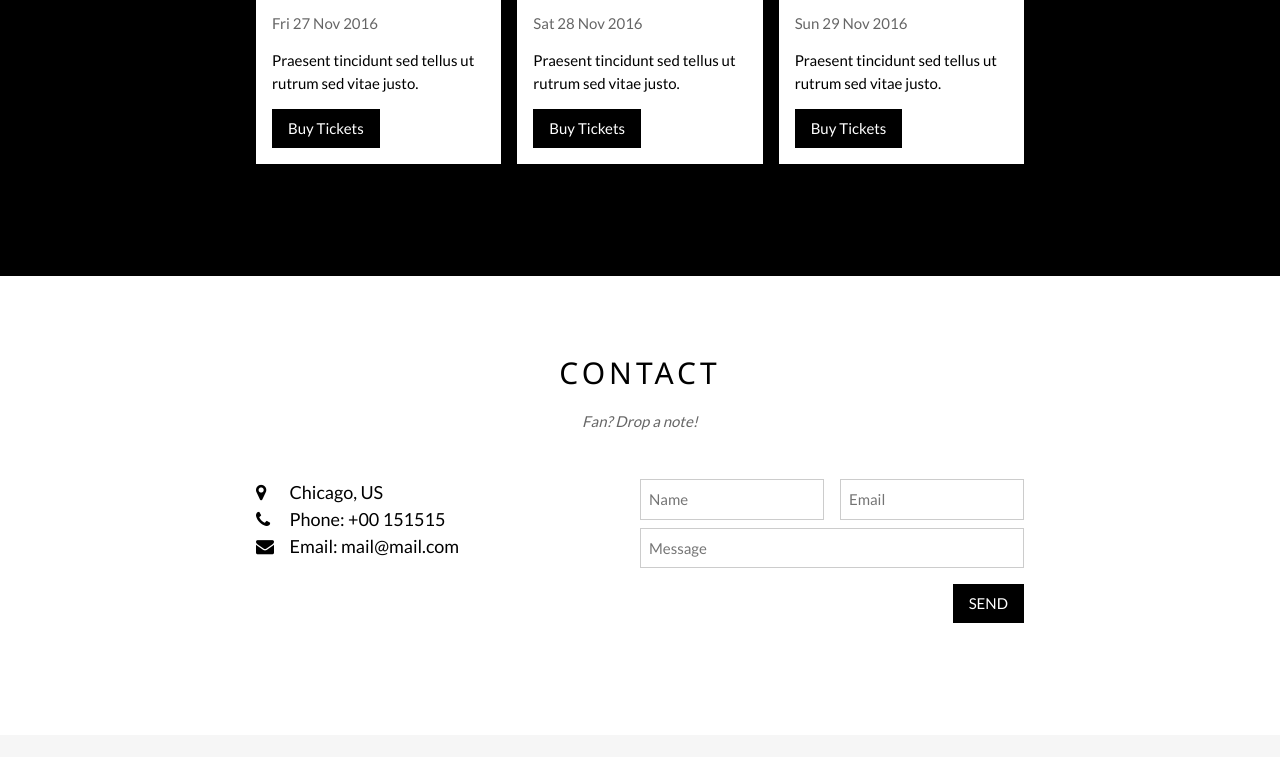
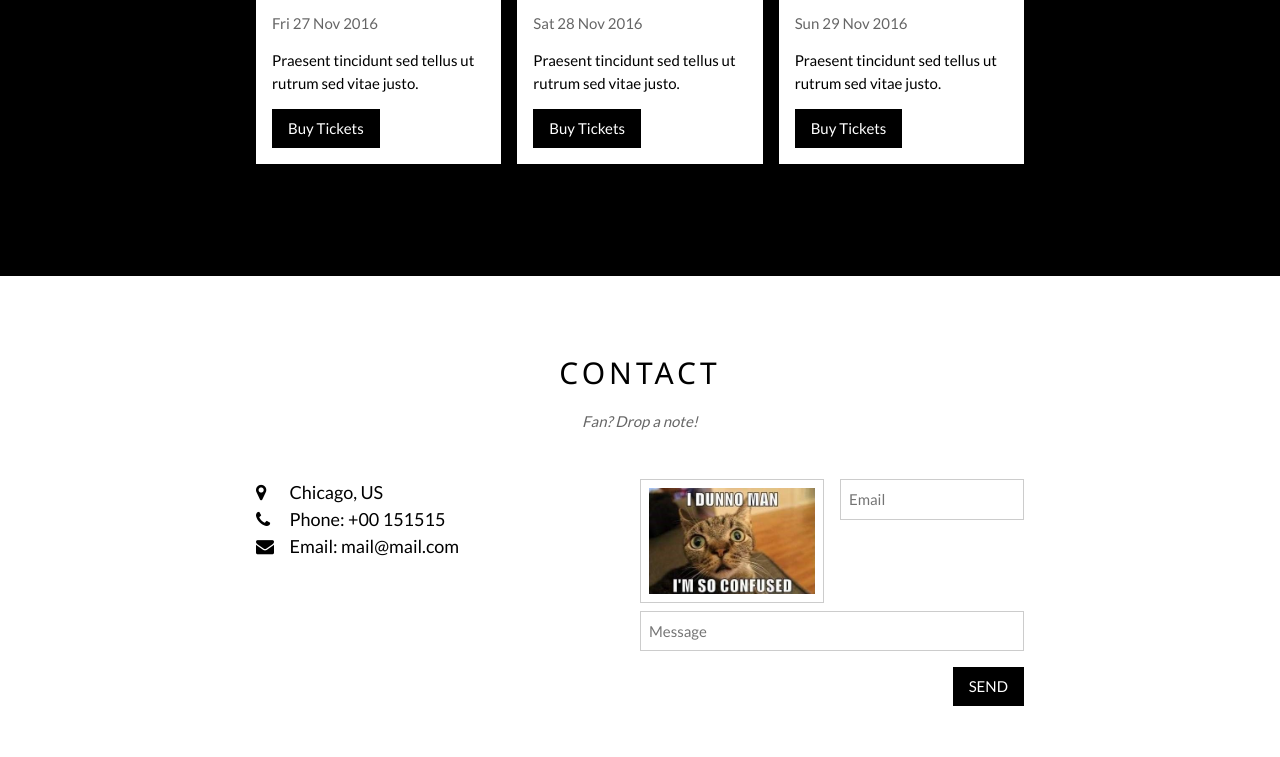
Before and after one commit to noahschoenthal/memer-web, a plain HTML site: page index.html in a window 1280 px wide. Shown: the part 885-1642 px from the top of the page. Drawn offline with nearby package versions, Linux system fonts and the light colour scheme.

Commit message:
website publish

```diff
--- a/index.html
+++ b/index.html
@@ -162,7 +162,7 @@ body {font-family: "Lato", sans-serif}
         <form action="/action_page.php" target="_blank">
           <div class="w3-row-padding" style="margin:0 -16px 8px -16px">
             <div class="w3-half">
-              <input class="w3-input w3-border" type="text" placeholder="Name" required name="Name">
+              <img src="/meme1.jpg" class="w3-input w3-border" type="text" placeholder="Name" required name="Name" >
             </div>
             <div class="w3-half">
               <input class="w3-input w3-border" type="text" placeholder="Email" required name="Email">
```
Also changed, not shown: impressum.html (added, +1 -0 lines), meme1.jpg (added), meme2.jpg (added).
